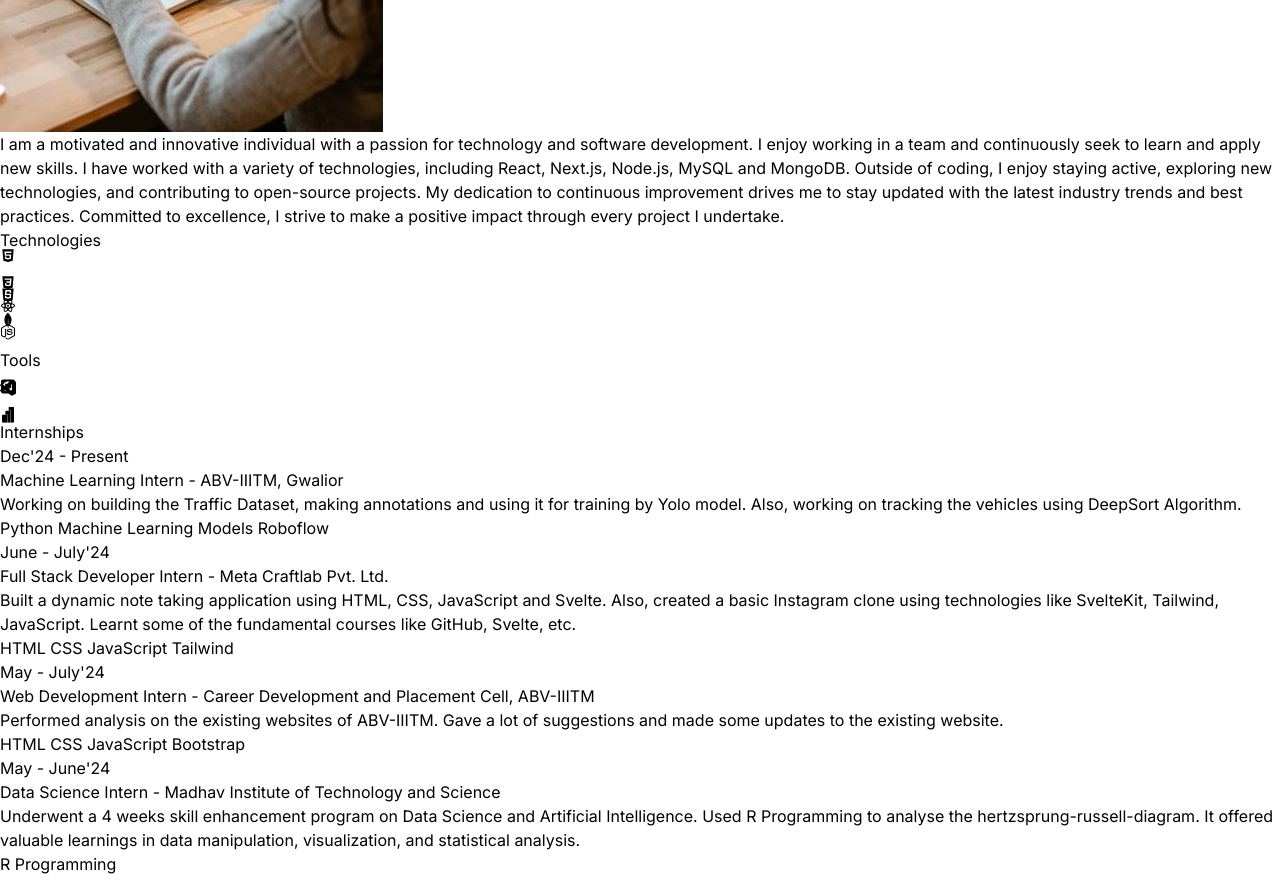
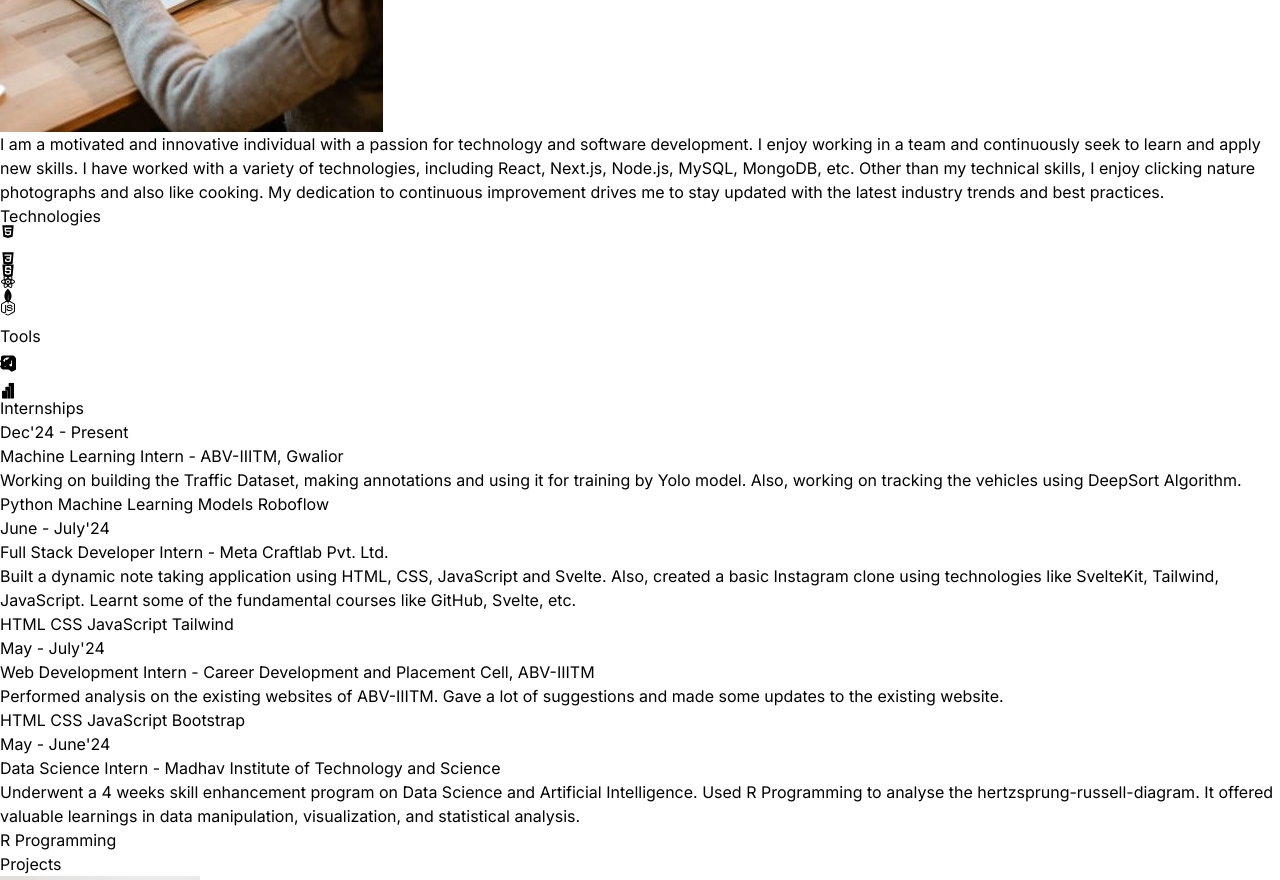
Before and after one commit to tanya050803/react-portfolio-tanyajain, a React (Vite) app: page / in a window 1280 px wide. Shown: the part 3540-4420 px from the top of the page. Built offline with nearby package versions, Linux system fonts and the light colour scheme.

Commit message:
Update index.js

```diff
--- a/src/constants/index.js
+++ b/src/constants/index.js
@@ -5,8 +5,7 @@ import project4 from "../assets/projects/project-4.jpg";
 
 export const HERO_CONTENT = `I am a motivated and innovative software engineer with a passion for technology and development. I enjoy collaborating in team environments and continuously seek opportunities to learn and apply new skills. I have a strong academic background that has equipped me with a solid foundation in computer science. With a strong problem-solving mindset, I am eager to tackle new challenges and contribute effectively to meaningful projects.`;
 
-export const ABOUT_TEXT = `I am a motivated and innovative individual with a passion for technology and software development. I enjoy
-working in a team and continuously seek to learn and apply new skills. I have worked with a variety of technologies, including React, Next.js, Node.js, MySQL and MongoDB. Outside of coding, I enjoy staying active, exploring new technologies, and contributing to open-source projects. My dedication to continuous improvement drives me to stay updated with the latest industry trends and best practices. Committed to excellence, I strive to make a positive impact through every project I undertake.`;
+export const ABOUT_TEXT = `I am a motivated and innovative individual with a passion for technology and software development. I enjoy working in a team and continuously seek to learn and apply new skills. I have worked with a variety of technologies, including React, Next.js, Node.js, MySQL, MongoDB, etc. Other than my technical skills, I enjoy clicking nature photographs and also like cooking. My dedication to continuous improvement drives me to stay updated with the latest industry trends and best practices.`;
 
 export const EXPERIENCES = [
   {
```
